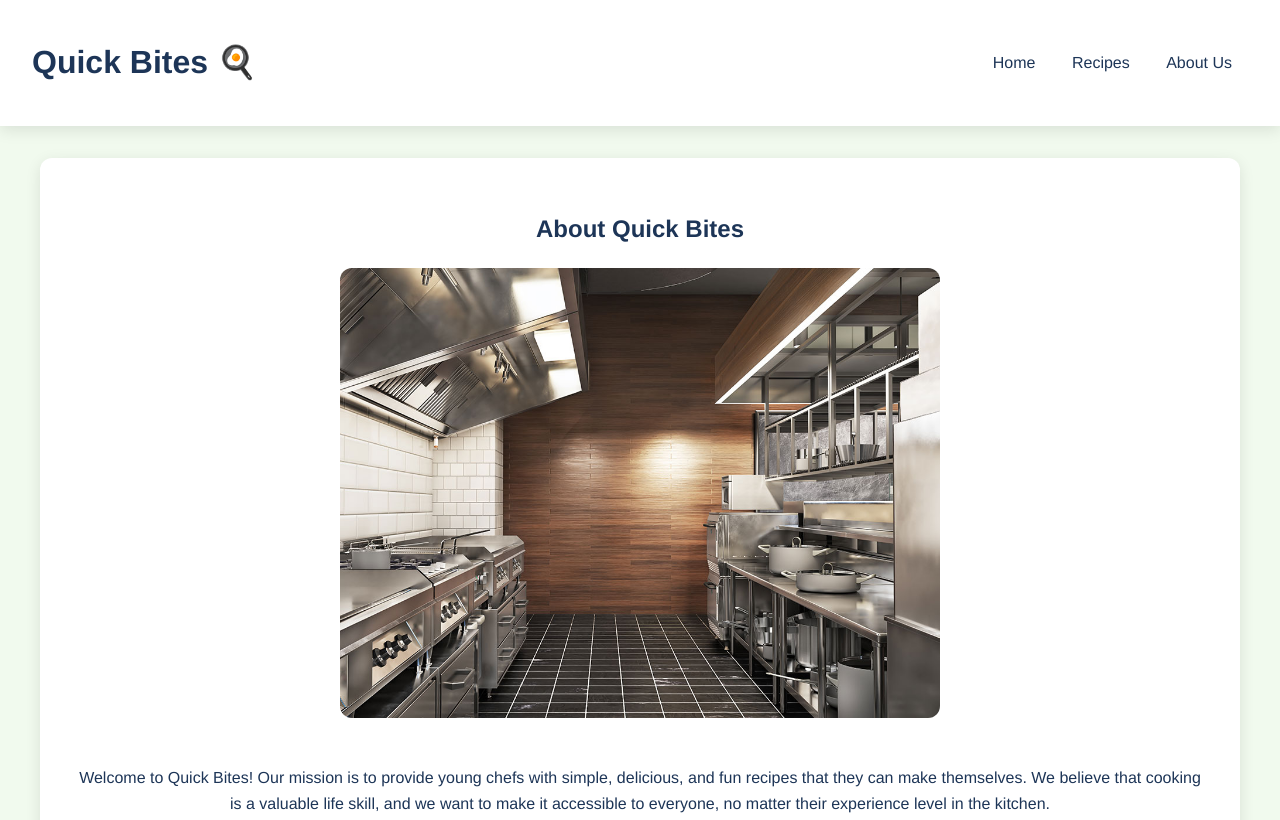
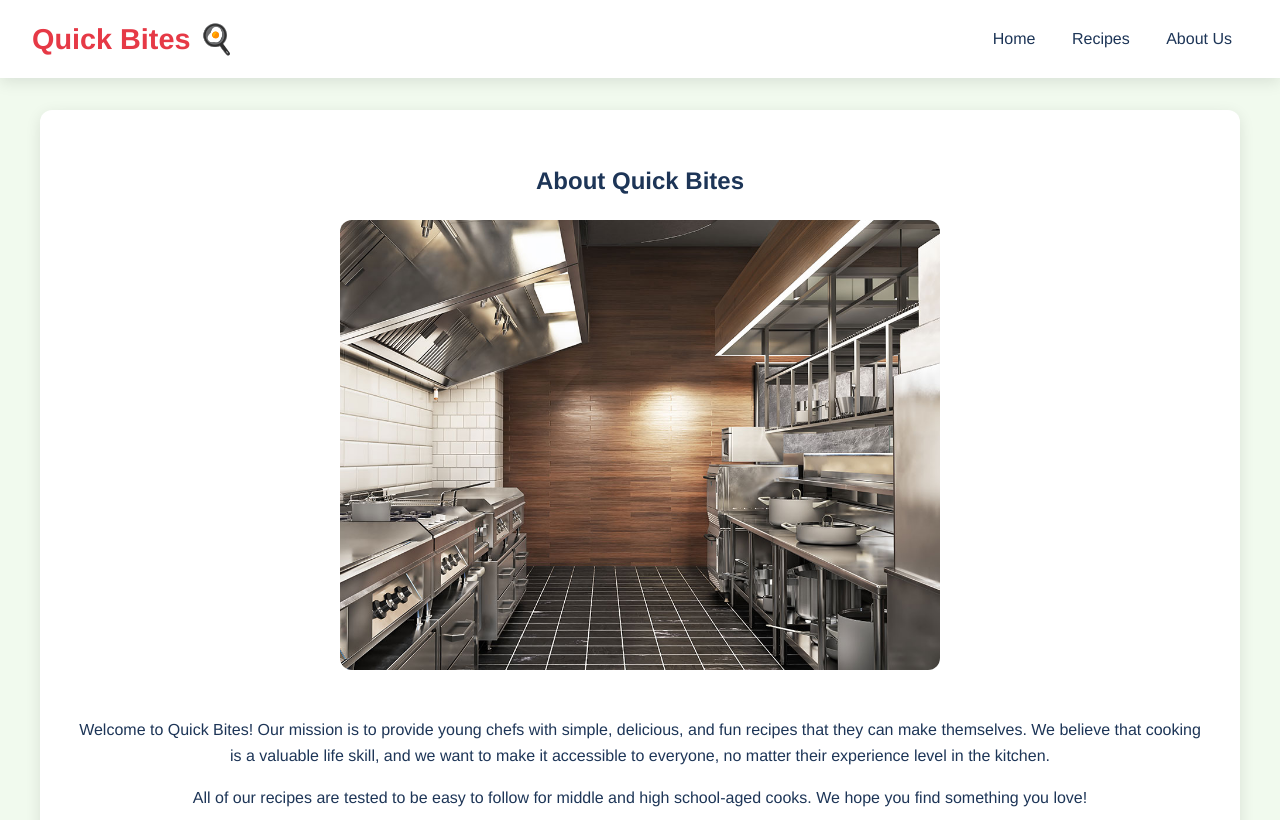
Before and after one commit to Coopon30/Onlinekitchen, a plain HTML site: page about.html in a window 1280 px wide. Shown: the top 820 px of the page. Drawn offline with Linux system fonts and the light colour scheme; files whose address does not match are found by name.

Commit message:
Update about.html

```diff
--- a/about.html
+++ b/about.html
@@ -9,7 +9,7 @@
 <body>
 
     <header>
-        <h1>Quick Bites 🍳</h1>
+    <div class="logo">Quick Bites 🍳</div>
     <nav>
         <a href="index.html">Home</a>
         <a href="recipes.html">Recipes</a>
```
Lines whose indentation alone changed are shown as unchanged.
